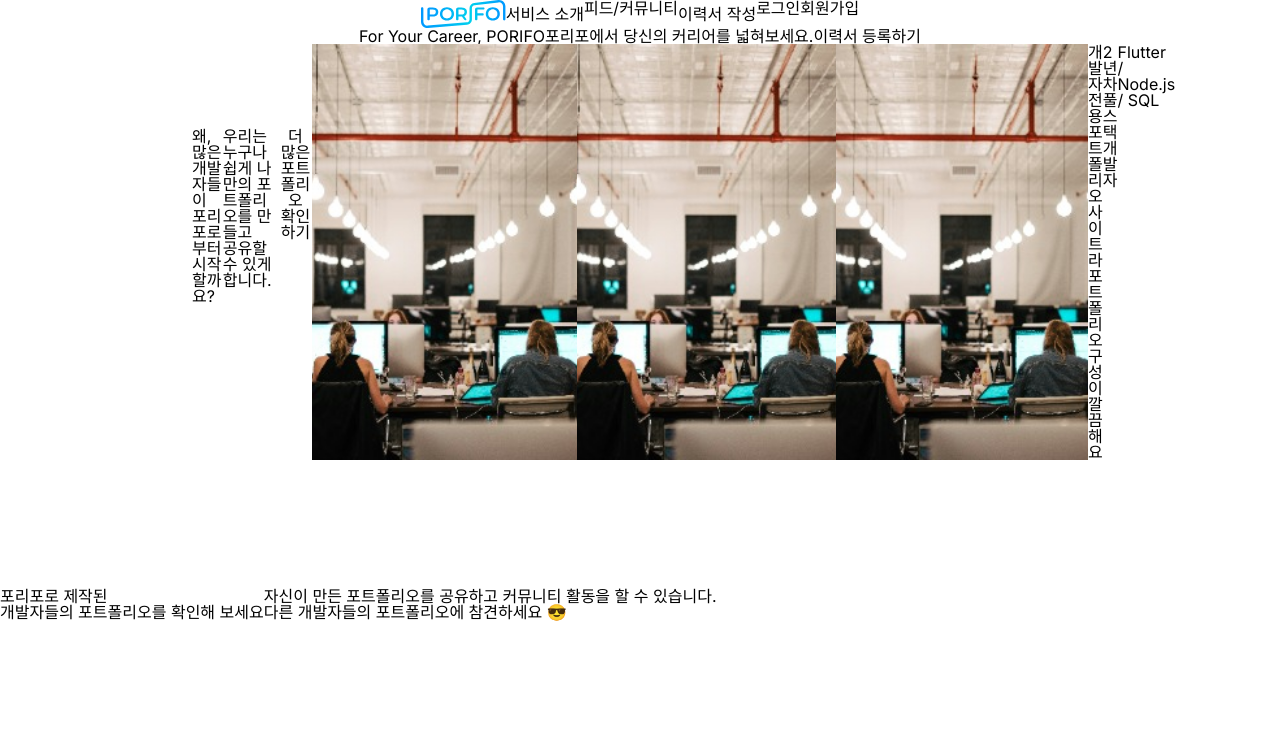
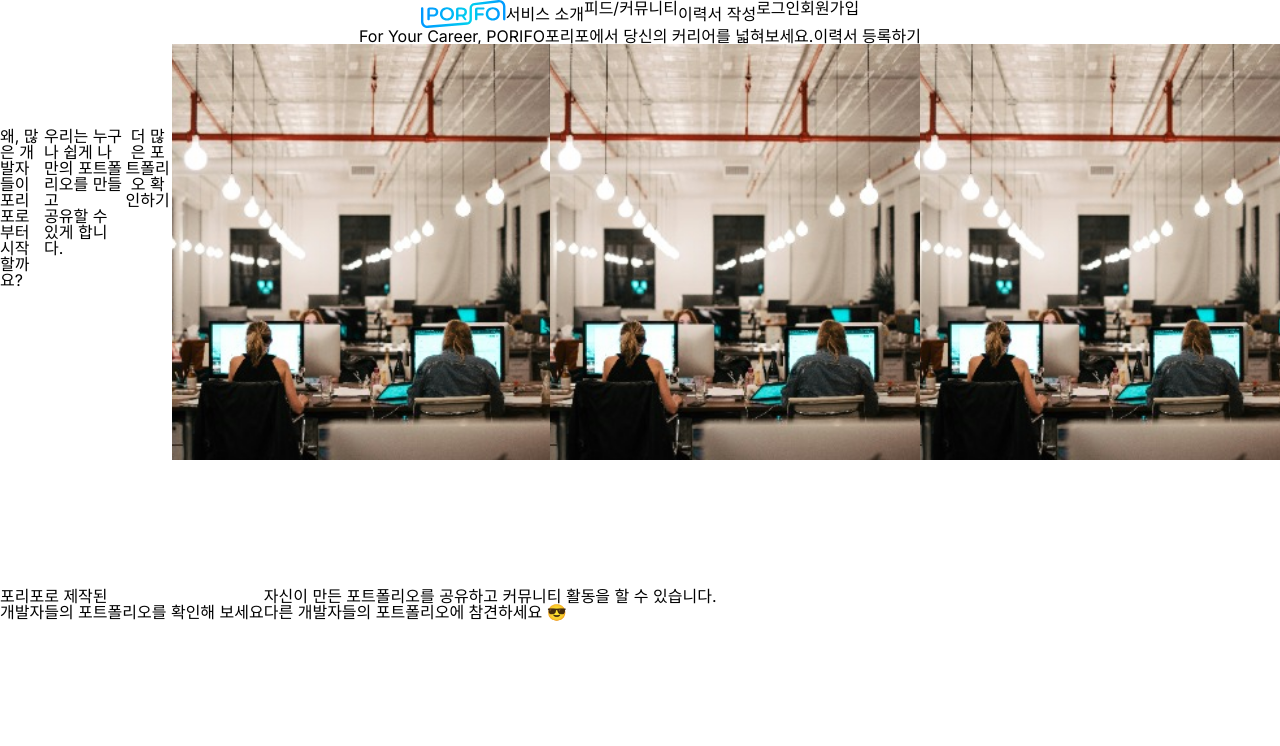
Before and after one commit to DecidedCard/Porifo, a Next.js app: page / in a window 1280 px wide. Shown: the top 746 px of the page. Built offline with nearby package versions, Linux system fonts and the light colour scheme; a web font is replaced by a local one.

Commit message:
머지 전 커밋

```diff
--- a/src/app/page.tsx
+++ b/src/app/page.tsx
@@ -13,7 +13,7 @@ export default function Home() {
             <div>
                 <Cover />
                 <div className="flex justify-center">
-                    <div className="flex max-w-4xl mx-auto">
+                    <div className="flex mx-auto">
                         <div className="sticky top-32 self-start">
                             <MiddleLeft />
                         </div>
```
